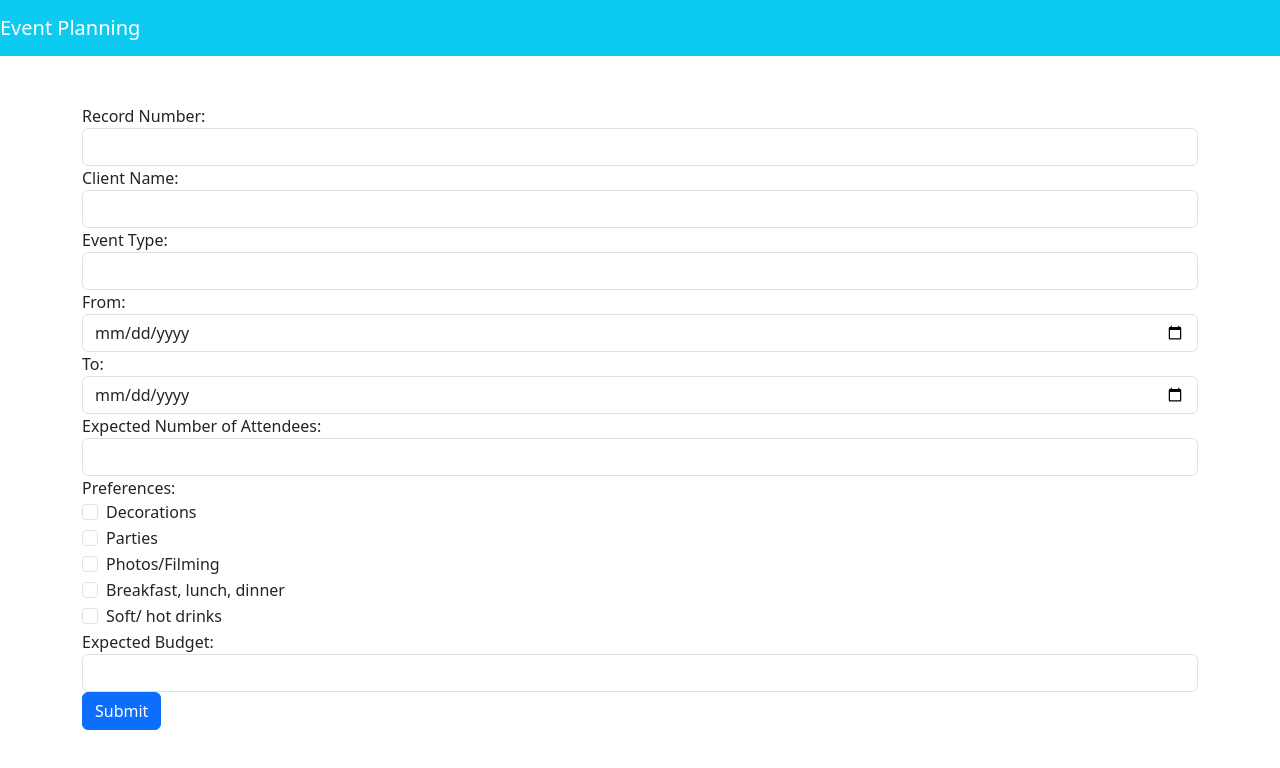
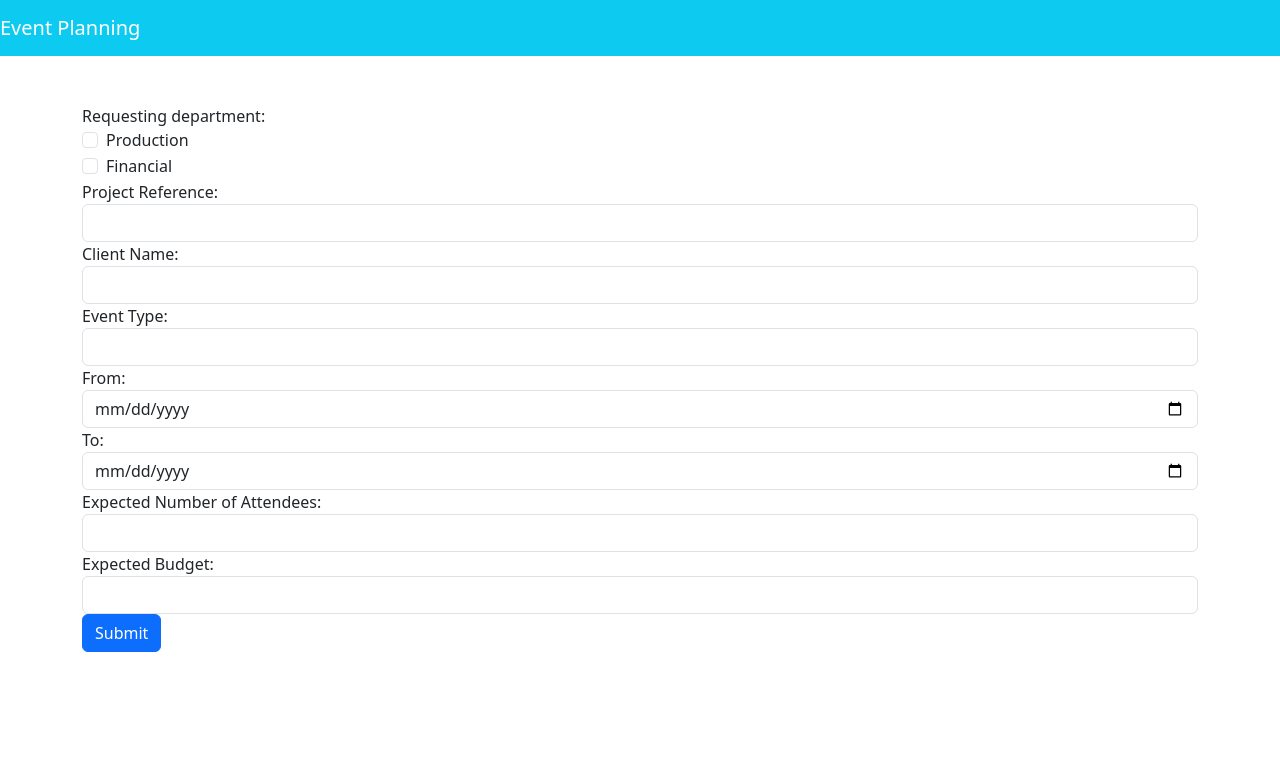
Before and after one commit to juliatribo/modern-methods, a Vue app: page /product in a window 1280 px wide. Both pictures are taken after a click on the button "Create Financial Request". Shown: the top 768 px of the page. Built offline with nearby package versions, Linux system fonts and the light colour scheme.

Commit message:
financial-request

```diff
--- a/src/components/FinancialRequestComponent.vue
+++ b/src/components/FinancialRequestComponent.vue
@@ -2,9 +2,23 @@
     <div>
         <form>
             <div class="form-group">
-                <label for="recordNumber">Record Number:</label>
+                <label for="department">Requesting department:</label>
                 <div>
-                    <input type="text" class="form-control" id="recordNumber" name="recordNumber">
+                    <div class="form-check">
+                        <input type="checkbox" class="form-check-input" id="prod" name="preferences">
+                        <label class="form-check-label" for="prod">Production</label>
+                    </div>
+                    <div class="form-check">
+                        <input type="checkbox" class="form-check-input" id="financial" name="preferences">
+                        <label class="form-check-label" for="financial">Financial</label>
+                    </div>
+
+                </div>
+            </div>
+            <div class="form-group">
+                <label for="projectReference">Project Reference:</label>
+                <div>
+                    <input type="text" class="form-control" id="projectReference" name="projectReference">
                 </div>
             </div>
             <div class="form-group">
@@ -35,32 +49,7 @@
                     <input type="number" class="form-control" id="attendees" name="attendees">
                 </div>
             </div>
-            <div class="form-group">
-                <label for="preferences">Preferences:</label>
-                <div>
-                    <div class="form-check">
-                        <input type="checkbox" class="form-check-input" id="decorations" name="preferences">
-                        <label class="form-check-label" for="decorations">Decorations</label>
-                    </div>
-                    <div class="form-check">
-                        <input type="checkbox" class="form-check-input" id="parties" name="preferences">
-                        <label class="form-check-label" for="parties">Parties</label>
-                    </div>
-                    <div class="form-check">
-                        <input type="checkbox" class="form-check-input" id="photos" name="preferences">
-                        <label class="form-check-label" for="photos">Photos/Filming</label>
-                    </div>
-                    <div class="form-check">
-                        <input type="checkbox" class="form-check-input" id="breakfast" name="preferences">
-                        <label class="form-check-label" for="breakfast">Breakfast, lunch, dinner</label>
-                    </div>
-                    <div class="form-check">
-                        <input type="checkbox" class="form-check-input" id="drinks" name="preferences">
-                        <label class="form-check-label" for="drinks">Soft/ hot drinks</label>
-                    </div>
-                    <!-- Include other preference checkboxes with the same structure -->
-                </div>
-            </div>
+
             <div class="form-group">
                 <label for="expectedBudget">Expected Budget:</label>
                 <div>
```
